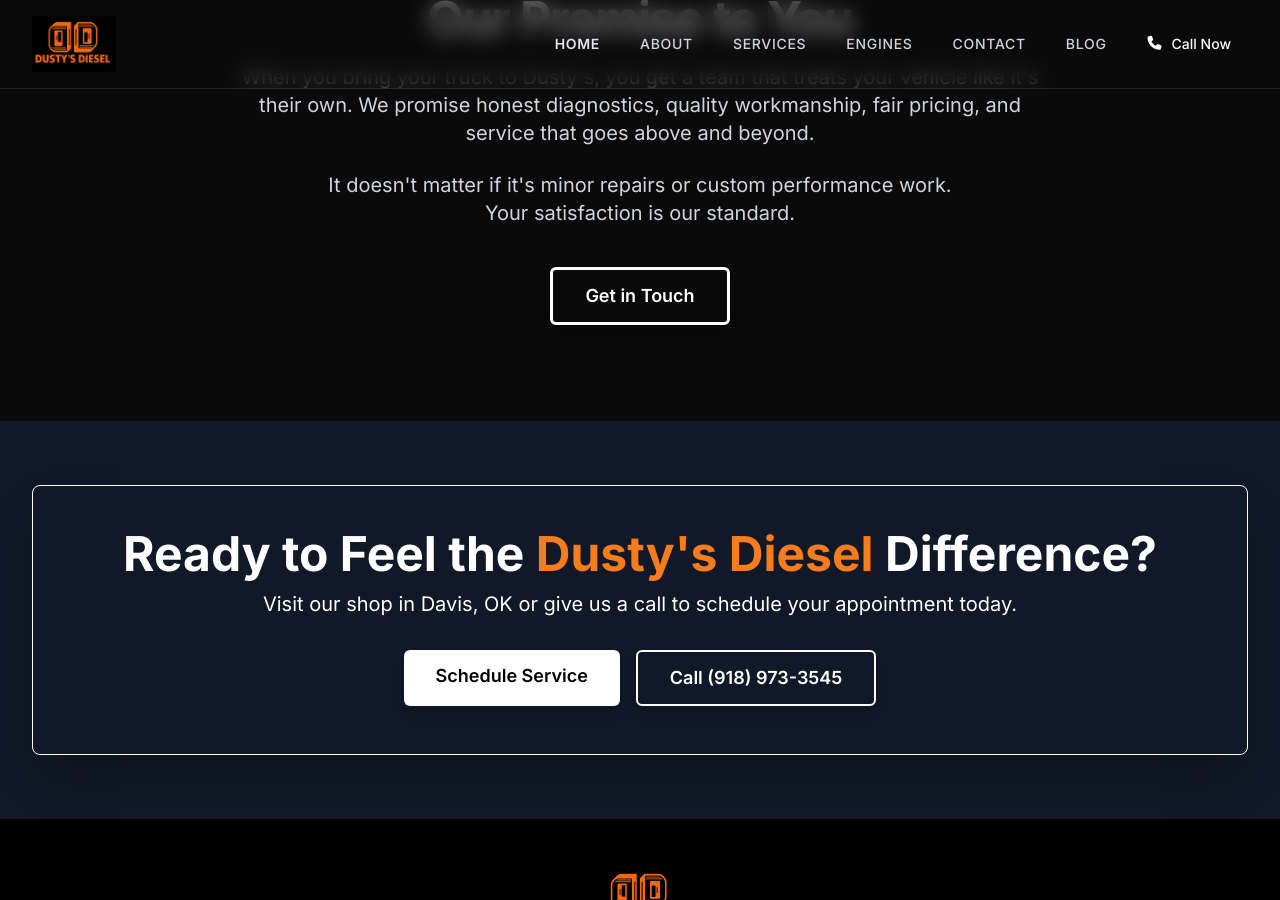
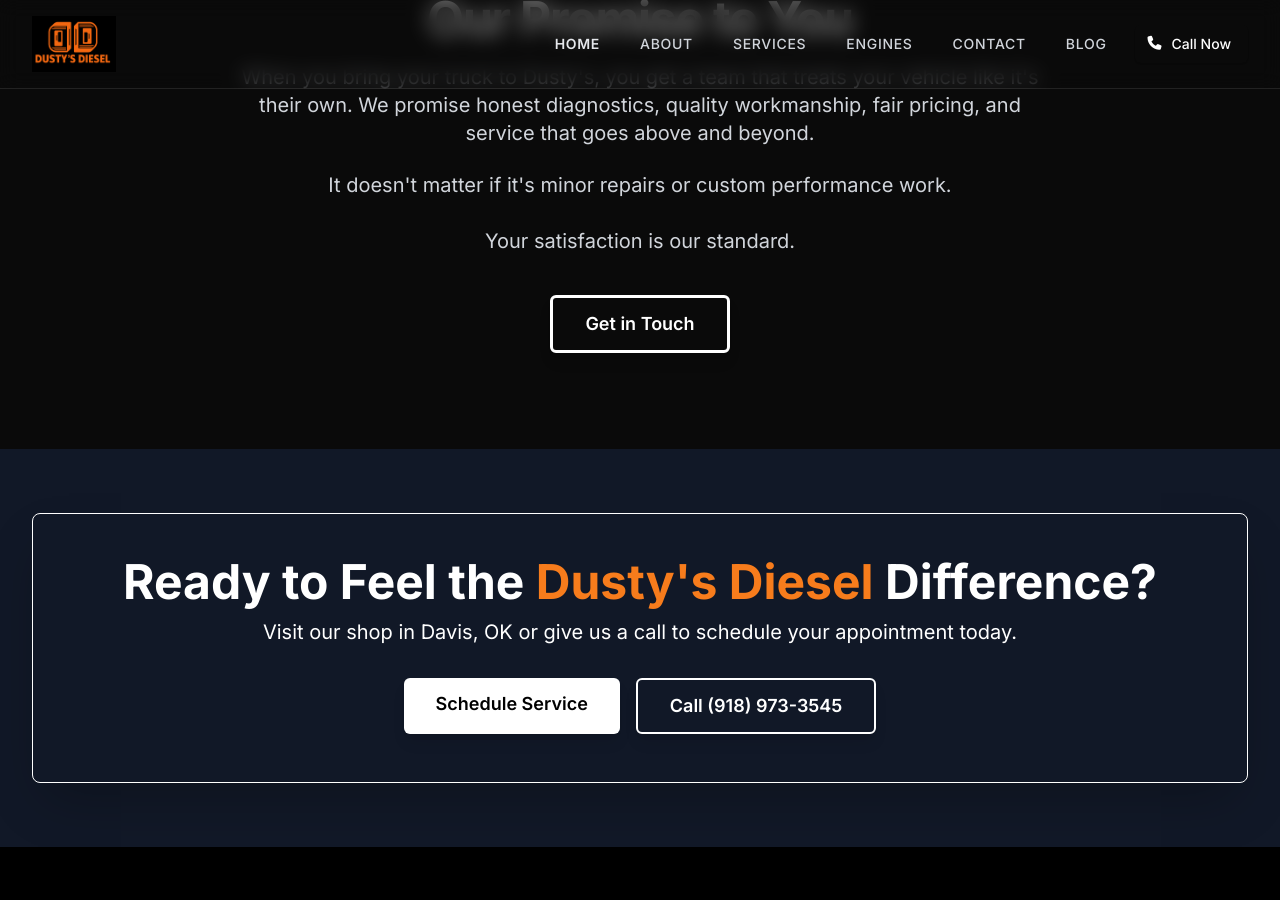
Before and after one commit to JamesBrownR/Dusty-s-Diesel, a Jekyll site: the page built from about/index.html, in a window 1280 px wide and 900 px high, scrolled down 3567 px. Built offline with Jekyll 4.4.1, drawn with Linux system fonts in a browser that asks for light colours; nearby versions of some CDN libraries.

Commit message:
Update index.html

```diff
--- a/about/index.html
+++ b/about/index.html
@@ -132,7 +132,7 @@
     <div class="container mx-auto max-w-7xl px-4 sm:px-6 lg:px-8">
         <div class="text-center">
             <h2 class=" font-semibold text-brand-red uppercase tracking-wide">Our Team</h2>
-            <h3 class="mt-4 text-3xl sm:text-4xl font-extrabold text-white tracking-tight">
+            <h3 class="mt-4 sm:text-4xl font-extrabold text-white tracking-tight">
                 Professional, Knowledgeable & Courteous
             </h3>
             <p class="mt-4 max-w-2xl mx-auto text-lg text-gray-400">
@@ -195,7 +195,7 @@
             When you bring your truck to Dusty's, you get a team that treats your vehicle like it's their own. We promise honest diagnostics, quality workmanship, fair pricing, and service that goes above and beyond.
         </p>
         <p class="mt-6 text-xl text-gray-300">
-           It doesn't matter if it's minor repairs or custom performance work. <br> Your satisfaction is our standard.
+           It doesn't matter if it's minor repairs or custom performance work. <br> <br> Your satisfaction is our standard.
         </p>
         <div class="mt-10">
             <a href="{{ site.baseurl }}/contact#quote" class="inline-block px-8 py-3 text-lg font-semibold rounded-md shadow-lg text-white bg-brand-red hover:bg-opacity-80 transition-all duration-300 transform hover:scale-105 focus-ring" style="border-color: #ffffff; border-width: medium;">
```
